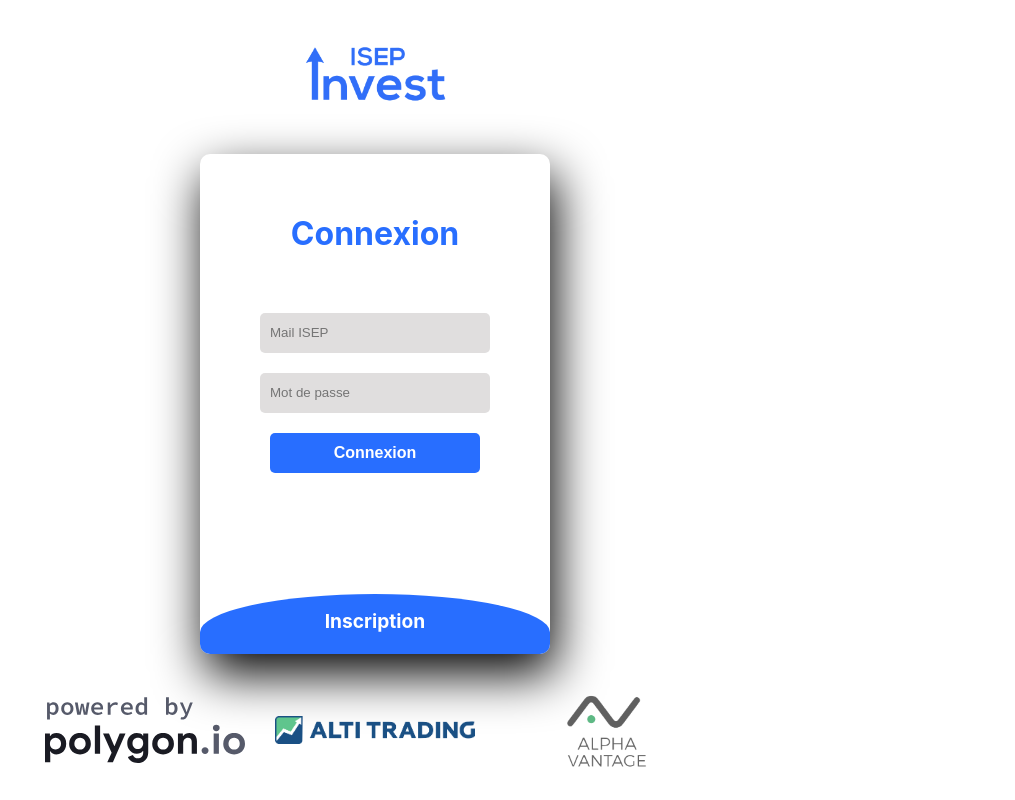
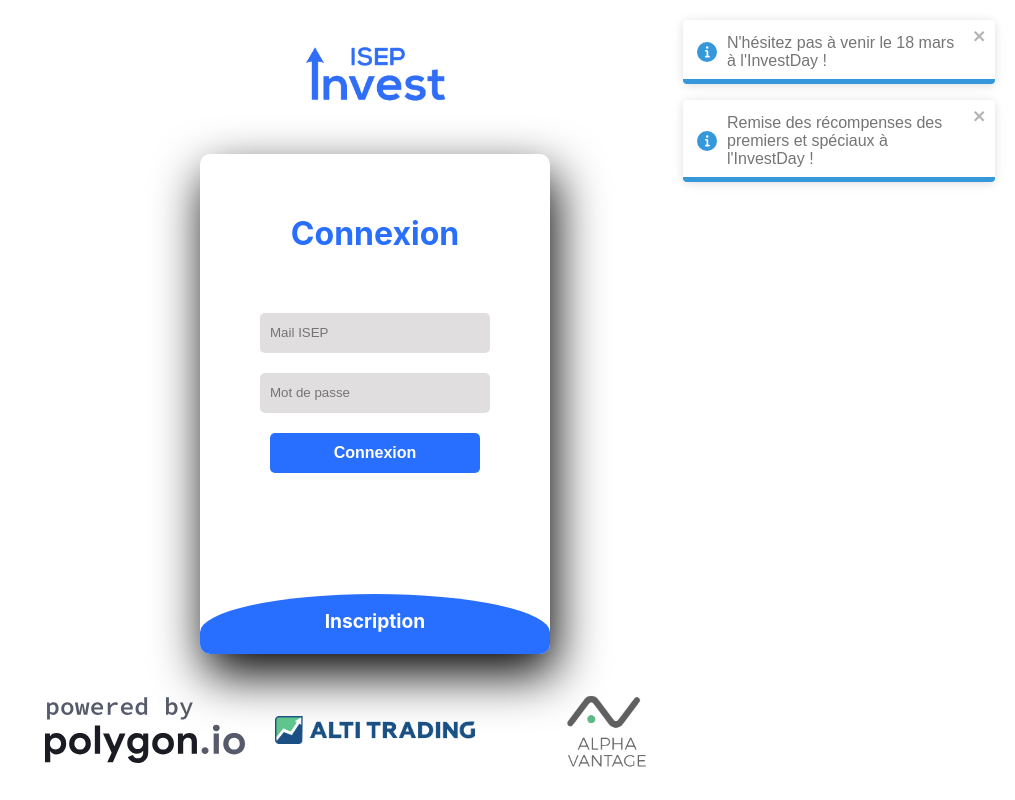
Before and after one commit to TugdualDek/InvestDay, a Next.js app: page /login in a window 1280 px wide. Shown: the whole page, without its empty margins (265-1280 px from the left). Built offline with nearby package versions, Linux system fonts and the light colour scheme.

Commit message:
rajout info page login

```diff
--- a/src/pages/login.tsx
+++ b/src/pages/login.tsx
@@ -1,5 +1,5 @@
 import Head from "next/head";
-import { useState } from "react";
+import { useEffect, useState } from "react";
 import { useAuthentification } from "../context/AuthContext";
 import homeStyles from "../styles/Home.module.css";
 import loginStyles from "../styles/Login.module.css";
@@ -56,6 +56,15 @@ export default function Login() {
     setToggle((prevState) => !prevState);
     setError("");
   }
+
+  useEffect(() => {
+    toast.info(
+      "N'hésitez pas à venir le 18 mars à l'InvestDay !"
+    );
+    toast.info(
+      "Remise des récompenses des premiers et spéciaux à l'InvestDay !"
+    );
+  }, []);
 
   return (
     <>
```
